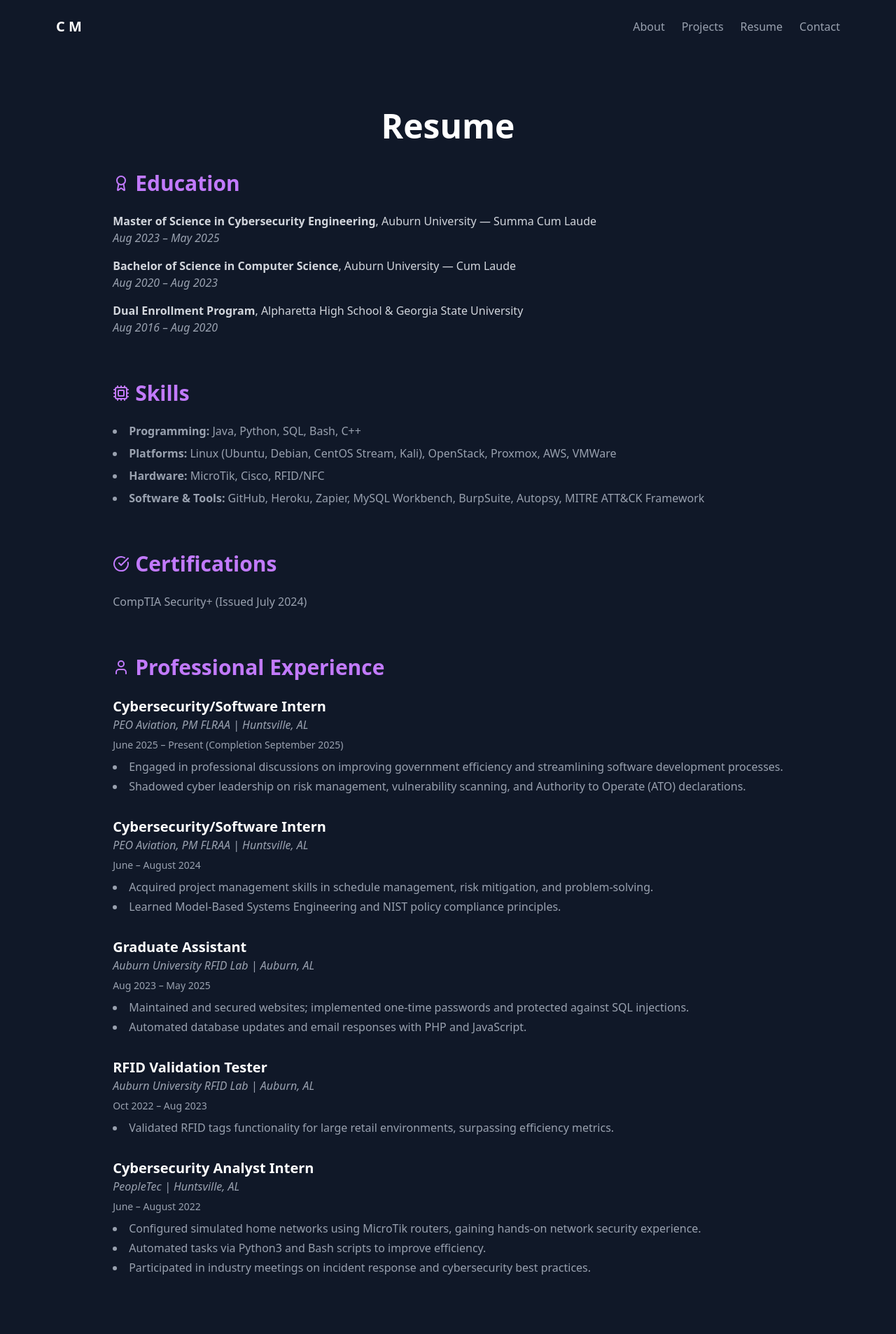
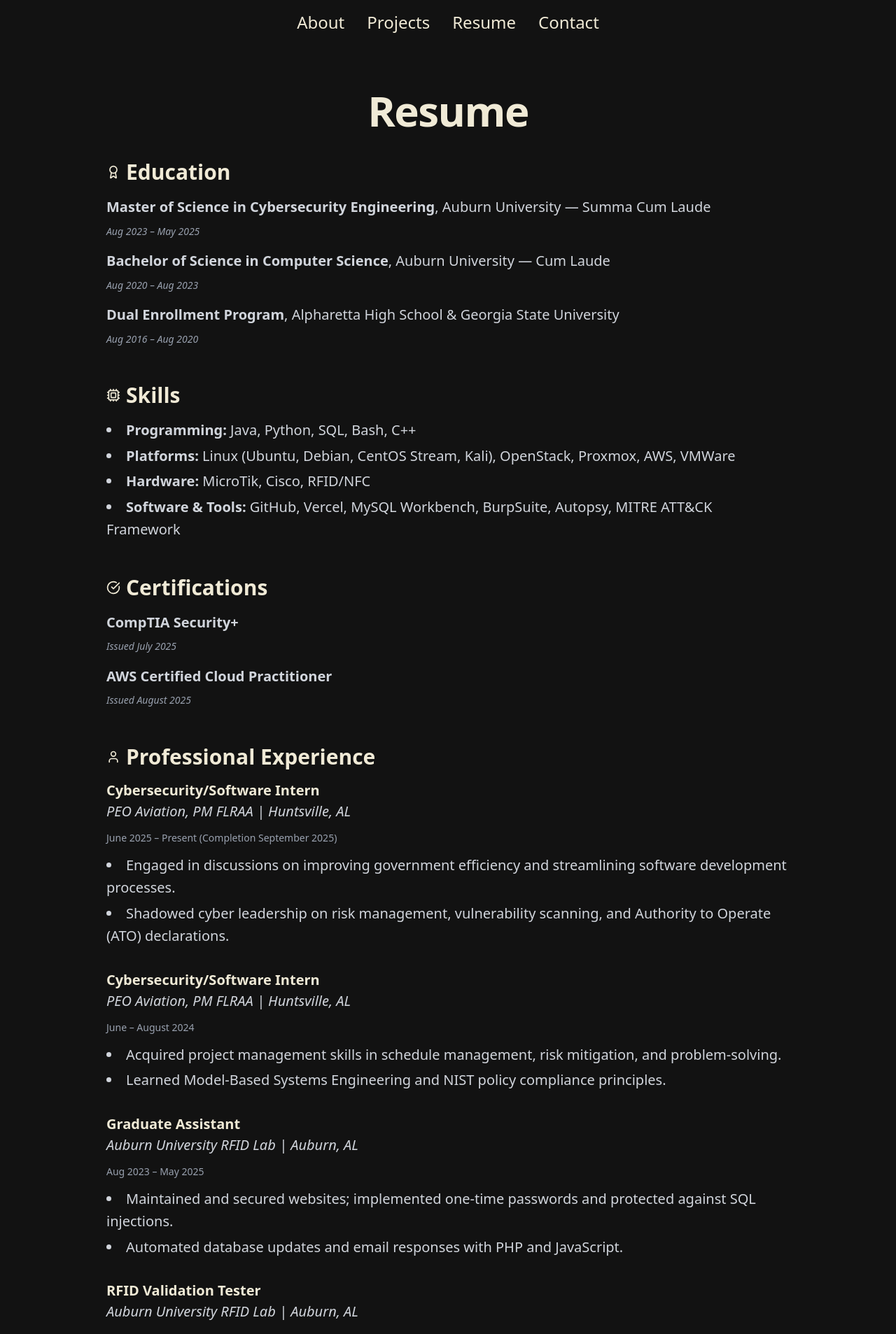
Before and after one commit to CarsonMelton/Personal-Site, a Next.js app: page /resume in a window 1280 px wide. Shown: the top 1907 px of the page at 70% size. Built offline with nearby package versions, Linux system fonts and the light colour scheme.

Commit message:
Website Redesign

```diff
--- a/src/app/layout.tsx
+++ b/src/app/layout.tsx
@@ -1,11 +1,11 @@
-import './globals.css'
+import "./globals.css";
 
 export default function RootLayout({ children }: { children: React.ReactNode }) {
   return (
     <html lang="en">
-      <body className="bg-gray-50 text-gray-900 font-sans">
+      <body className="bg-[#121212] text-[#F0EAD6] font-sans antialiased">
         {children}
       </body>
     </html>
-  )
+  );
 }
--- a/src/app/page.tsx
+++ b/src/app/page.tsx
@@ -1,151 +1,33 @@
-import React from 'react';
-import {
-  ArrowRight,
-  Github,
-  Linkedin,
-  Mail,
-  Shield,
-  Award,
-  Code,
-  User,
-  FileText,
-  MessageCircle,
-} from 'lucide-react';
-
-import Navbar from '@/components/Navbar';
-import Footer from '@/components/Footer';
+import React from "react";
+import Navbar from "@/components/Navbar"
+import { Github, Linkedin, Mail } from "lucide-react";
 
 export default function HomePage() {
   return (
-    <div className="min-h-screen bg-gray-900 flex flex-col">
+    <div className="min-h-screen flex flex-col">
+      {/* Navbar */}
       <Navbar />
 
-      {/* Hero Section */}
-      <section className="py-32 flex-grow animate-fadeIn">
-        <div className="max-w-4xl mx-auto px-4 sm:px-6 lg:px-8 text-center">
-          <h1 className="text-5xl md:text-7xl font-bold text-white mb-6">
-            Hi, I&apos;m <span className="text-purple-400">Carson Melton</span>
-          </h1>
-          <p className="text-xl md:text-2xl text-gray-300 mb-6 max-w-3xl mx-auto">
-            Cybersecurity Engineer with interests in cloud security, automation, and AI.
-          </p>
-
-          {/* Credentials */}
-          <div className="flex items-center justify-center gap-8 mb-12 text-gray-400">
-            <div className="flex items-center gap-2">
-              <Shield className="w-5 h-5 text-purple-400" />
-              <span>Secret Clearance</span>
-            </div>
-            <div className="flex items-center gap-2">
-              <Award className="w-5 h-5 text-purple-400" />
-              <span>CompTIA Security+</span>
-            </div>
-          </div>
-
-          {/* CTA Buttons */}
-          <div className="flex flex-col sm:flex-row gap-4 justify-center mb-16">
-            <a
-              href="/projects"
-              className="bg-purple-500 hover:bg-purple-600 text-white px-8 py-4 rounded-lg font-medium transition-colors flex items-center justify-center gap-2 text-lg"
-            >
-              View My Projects
-              <ArrowRight className="w-5 h-5" />
-            </a>
-            <a
-              href="/contact"
-              className="border border-gray-600 hover:border-purple-400 text-gray-300 hover:text-purple-400 px-8 py-4 rounded-lg font-medium transition-colors text-lg"
-            >
-              Get In Touch
-            </a>
-          </div>
-
-          {/* Social Links */}
-          <div className="flex justify-center space-x-8 mb-16">
-            <a href="https://github.com/CarsonMelton" className="text-gray-400 hover:text-purple-400 transition-colors">
-              <Github className="w-7 h-7" />
-            </a>
-            <a href="https://linkedin.com/in/carson-melton-60536122a" className="text-gray-400 hover:text-purple-400 transition-colors">
-              <Linkedin className="w-7 h-7" />
-            </a>
-            <a href="mailto:carsonmelton5@gmail.com" className="text-gray-400 hover:text-purple-400 transition-colors">
-              <Mail className="w-7 h-7" />
-            </a>
-          </div>
+      {/* Hero */}
+      <section id="home" className="flex-grow flex flex-col justify-center items-center text-center px-6 pt-32">
+        <h1 className="text-6xl md:text-7xl font-bold mb-6 tracking-tight">
+          Carson Melton
+        </h1>
+        <p className="text-xl md:text-2xl text-gray-400 max-w-2xl mb-10 leading-relaxed">
+          Cybersecurity Engineer with a passion for Cloud Security, DevSecOps, and AI.
+        </p>
+        <div className="flex justify-center space-x-8">
+          <a href="https://github.com/CarsonMelton" className="hover:text-white">
+            <Github className="w-8 h-8" />
+          </a>
+          <a href="https://linkedin.com/in/carson-melton-60536122a" className="hover:text-white">
+            <Linkedin className="w-8 h-8" />
+          </a>
+          <a href="mailto:carsonmelton5@gmail.com" className="hover:text-white">
+            <Mail className="w-8 h-8" />
+          </a>
         </div>
       </section>
-
-      {/* Quick Navigation Cards */}
-      <section className="py-16 bg-gray-800 animate-fadeIn">
-        <div className="max-w-6xl mx-auto px-4 sm:px-6 lg:px-8">
-          <h2 className="text-3xl font-bold text-white text-center mb-12">
-            Explore My Work
-          </h2>
-
-          <div className="grid md:grid-cols-2 lg:grid-cols-4 gap-6">
-            <a
-              href="/about"
-              className="group bg-gray-900 rounded-xl p-6 border border-gray-700 hover:border-purple-500 transition-all duration-300 hover:-translate-y-1"
-            >
-              <div className="text-purple-400 mb-4">
-                <User className="w-8 h-8" />
-              </div>
-              <h3 className="text-xl font-bold text-white mb-3 group-hover:text-purple-400 transition-colors">
-                About Me
-              </h3>
-              <p className="text-gray-400 text-sm">
-                Learn about my education, experience, and journey in cybersecurity.
-              </p>
-            </a>
-
-            <a
-              href="/projects"
-              className="group bg-gray-900 rounded-xl p-6 border border-gray-700 hover:border-purple-500 transition-all duration-300 hover:-translate-y-1"
-            >
-              <div className="text-purple-400 mb-4">
-                <Code className="w-8 h-8" />
-              </div>
-              <h3 className="text-xl font-bold text-white mb-3 group-hover:text-purple-400 transition-colors">
-                Projects
-              </h3>
-              <p className="text-gray-400 text-sm">
-                Explore my cybersecurity projects and technical implementations.
-              </p>
-            </a>
-
-            <a
-              href="/resume"
-              className="group bg-gray-900 rounded-xl p-6 border border-gray-700 hover:border-purple-500 transition-all duration-300 hover:-translate-y-1"
-            >
-              <div className="text-purple-400 mb-4">
-                <FileText className="w-8 h-8" />
-              </div>
-              <h3 className="text-xl font-bold text-white mb-3 group-hover:text-purple-400 transition-colors">
-                Resume
-              </h3>
-              <p className="text-gray-400 text-sm">
-                View my complete professional experience and qualifications.
-              </p>
-            </a>
-
-            <a
-              href="/contact"
-              className="group bg-gray-900 rounded-xl p-6 border border-gray-700 hover:border-purple-500 transition-all duration-300 hover:-translate-y-1"
-            >
-              <div className="text-purple-400 mb-4">
-                <MessageCircle className="w-8 h-8" />
-              </div>
-              <h3 className="text-xl font-bold text-white mb-3 group-hover:text-purple-400 transition-colors">
-                Contact
-              </h3>
-              <p className="text-gray-400 text-sm">
-                Get in touch for potential opportunities.
-              </p>
-            </a>
-          </div>
-        </div>
-      </section>
-
-      <Footer />
     </div>
   );
 }
--- a/src/app/projects/page.tsx
+++ b/src/app/projects/page.tsx
@@ -1,25 +1,28 @@
-import React from 'react';
-import { Code } from 'lucide-react';
+import React from "react";
+import { Code } from "lucide-react";
 
-import Navbar from '@/components/Navbar';
-import Footer from '@/components/Footer';
+import Navbar from "@/components/Navbar";
 
 export default function ProjectsPage() {
   return (
-    <main className="min-h-screen bg-gray-900 flex flex-col">
+    <main className="min-h-screen flex flex-col bg-[#121212] text-[#F0EAD6]">
+      {/* Navbar */}
       <Navbar />
 
-      <section className="flex-grow py-16 px-4 sm:px-6 lg:px-8">
-        <div className="max-w-4xl mx-auto">
-          <h1 className="text-4xl font-bold text-purple-400 mb-12 text-center">Projects</h1>
+      {/* Projects Section */}
+      <section className="flex-grow flex flex-col justify-start px-6 pt-32 pb-16">
+        <div className="max-w-3xl mx-auto text-center">
+          <h1 className="text-6xl md:text-7xl font-bold mb-16 tracking-tight">
+            Projects
+          </h1>
 
-          <div className="space-y-12 text-gray-300">
+          <div className="space-y-16 text-left text-xl md:text-2xl leading-relaxed">
             {/* LiDAR Project */}
             <div>
-              <h2 className="text-2xl font-semibold text-white mb-2">LiDAR Phantom Point Simulation</h2>
-              <p className="text-gray-400 italic mb-2">Capstone Project – Spring 2025</p>
-              <ul className="list-disc list-inside space-y-2">
-                <li>Developed a simulation environment using CARLA 0.10.0 and Unreal Engine 5 to replicate scenarios for autonomous vehicles.</li>
+              <h2 className="text-3xl font-semibold mb-2">LiDAR Phantom Point Simulation</h2>
+              <p className="text-gray-400 italic mb-4">Capstone Project – Spring 2025</p>
+              <ul className="list-disc list-inside space-y-2 text-gray-300">
+                <li>Developed a simulation environment using CARLA 0.10.0 and Unreal Engine 5 for autonomous vehicle scenarios.</li>
                 <li>Processed LiDAR point cloud data to implement object detection and adaptive braking methods.</li>
                 <li>Introduced probabilistic phantom point generation affecting LiDAR sensor accuracy and safety measures.</li>
                 <li>Visualized raw LiDAR data using Open3D and Numpy for sensor accuracy evaluation.</li>
@@ -28,9 +31,9 @@ export default function ProjectsPage() {
 
             {/* AI Phishing Project */}
             <div>
-              <h2 className="text-2xl font-semibold text-white mb-2">AI-Generated Phishing Email Detection</h2>
-              <p className="text-gray-400 italic mb-2">Advanced Computer and Network Security – Spring 2025</p>
-              <ul className="list-disc list-inside space-y-2">
+              <h2 className="text-3xl font-semibold mb-2">AI-Generated Phishing Email Detection</h2>
+              <p className="text-gray-400 italic mb-4">Advanced Computer and Network Security – Spring 2025</p>
+              <ul className="list-disc list-inside space-y-2 text-gray-300">
                 <li>Generated phishing and legitimate datasets using OpenAI and Anthropic APIs with varied prompts.</li>
                 <li>Developed preprocessing and vectorization methods to enhance machine learning inputs.</li>
                 <li>Trained models (naïve Bayes, logistic regression, random forest) using sklearn and pandas.</li>
@@ -38,10 +41,18 @@ export default function ProjectsPage() {
               </ul>
             </div>
           </div>
+
+          {/* Back to Home Button */}
+          <div className="mt-16">
+            <a
+              href="/"
+              className="px-6 py-3 bg-[#F0EAD6] text-[#121212] rounded-md text-lg hover:bg-gray-300 transition"
+            >
+              Back to Home
+            </a>
+          </div>
         </div>
       </section>
-
-      <Footer />
     </main>
   );
 }
--- a/src/app/resume/page.tsx
+++ b/src/app/resume/page.tsx
@@ -1,96 +1,101 @@
-import React from 'react';
+import React from "react";
 import {
   Award,
   Cpu,
-  FileText,
-  Code,
   User,
-  Terminal,
-  Calendar,
   CheckCircle,
-} from 'lucide-react';
+} from "lucide-react";
 
-import Navbar from '@/components/Navbar';
-import Footer from '@/components/Footer';
+import Navbar from "@/components/Navbar";
 
 export default function ResumePage() {
   return (
-    <div className="min-h-screen bg-gray-900 flex flex-col">
+    <div className="min-h-screen flex flex-col bg-[#121212] text-[#F0EAD6]">
+      {/* Navbar */}
       <Navbar />
 
-      <main className="flex-grow max-w-5xl mx-auto px-6 py-20 text-gray-300">
-        <h1 className="text-5xl font-bold text-white mb-10 text-center">
+      <main className="flex-grow max-w-5xl mx-auto px-6 pt-32 pb-20">
+        {/* Page Header */}
+        <h1 className="text-5xl md:text-6xl font-bold mb-10 text-center tracking-tight">
           Resume
         </h1>
 
         {/* Education */}
-        <section className="mb-16">
-          <h2 className="text-3xl font-semibold text-purple-400 mb-6 flex items-center gap-2">
-            <Award className="w-6 h-6" />
+        <section className="mb-12">
+          <h2 className="text-2xl md:text-3xl font-semibold mb-4 flex items-center gap-2">
+            <Award className="w-5 h-5" />
             Education
           </h2>
-          <ul className="space-y-4">
+          <ul className="space-y-3 text-lg md:text-xl leading-relaxed text-gray-300">
             <li>
               <strong>Master of Science in Cybersecurity Engineering</strong>, Auburn University — Summa Cum Laude <br />
-              <span className="italic text-gray-400">Aug 2023 – May 2025</span>
+              <span className="italic text-gray-400 text-sm">Aug 2023 – May 2025</span>
             </li>
             <li>
               <strong>Bachelor of Science in Computer Science</strong>, Auburn University — Cum Laude <br />
-              <span className="italic text-gray-400">Aug 2020 – Aug 2023</span>
+              <span className="italic text-gray-400 text-sm">Aug 2020 – Aug 2023</span>
             </li>
             <li>
               <strong>Dual Enrollment Program</strong>, Alpharetta High School & Georgia State University <br />
-              <span className="italic text-gray-400">Aug 2016 – Aug 2020</span>
+              <span className="italic text-gray-400 text-sm">Aug 2016 – Aug 2020</span>
             </li>
           </ul>
         </section>
 
         {/* Skills */}
-        <section className="mb-16">
-          <h2 className="text-3xl font-semibold text-purple-400 mb-6 flex items-center gap-2">
-          <Cpu className="w-6 h-6" />
-          Skills
+        <section className="mb-12">
+          <h2 className="text-2xl md:text-3xl font-semibold mb-4 flex items-center gap-2">
+            <Cpu className="w-5 h-5" />
+            Skills
           </h2>
-          <ul className="list-disc list-inside text-gray-400 space-y-2">
+          <ul className="list-disc list-inside text-gray-300 text-lg md:text-xl space-y-1 leading-relaxed">
             <li><strong>Programming:</strong> Java, Python, SQL, Bash, C++</li>
             <li><strong>Platforms:</strong> Linux (Ubuntu, Debian, CentOS Stream, Kali), OpenStack, Proxmox, AWS, VMWare</li>
             <li><strong>Hardware:</strong> MicroTik, Cisco, RFID/NFC</li>
-            <li><strong>Software & Tools:</strong> GitHub, Heroku, Zapier, MySQL Workbench, BurpSuite, Autopsy, MITRE ATT&CK Framework</li>
+            <li><strong>Software & Tools:</strong> GitHub, Vercel, MySQL Workbench, BurpSuite, Autopsy, MITRE ATT&CK Framework</li>
           </ul>
         </section>
 
-
         {/* Certifications */}
-        <section className="mb-16">
-          <h2 className="text-3xl font-semibold text-purple-400 mb-6 flex items-center gap-2">
-            <CheckCircle className="w-6 h-6" />
+        <section className="mb-12">
+          <h2 className="text-2xl md:text-3xl font-semibold mb-4 flex items-center gap-2">
+            <CheckCircle className="w-5 h-5" />
             Certifications
           </h2>
-          <p className="text-gray-400">CompTIA Security+ (Issued July 2024)</p>
+          <ul className="space-y-3 text-lg md:text-xl leading-relaxed text-gray-300">
+            <li>
+              <strong>CompTIA Security+</strong><br />
+              <span className="italic text-gray-400 text-sm">Issued July 2025</span>
+            </li>
+            <li>
+              <strong>AWS Certified Cloud Practitioner</strong><br />
+              <span className="italic text-gray-400 text-sm">Issued August 2025</span>
+            </li>
+          </ul>
         </section>
 
         {/* Experience */}
-        <section className="mb-16">
-          <h2 className="text-3xl font-semibold text-purple-400 mb-6 flex items-center gap-2">
-            <User className="w-6 h-6" />
+        <section className="mb-12">
+          <h2 className="text-2xl md:text-3xl font-semibold mb-4 flex items-center gap-2">
+            <User className="w-5 h-5" />
             Professional Experience
           </h2>
 
-          <div className="space-y-8 text-gray-400">
+          <div className="space-y-8 text-gray-300 text-lg md:text-xl leading-relaxed">
             <div>
-              <h3 className="text-xl font-bold text-white">Cybersecurity/Software Intern</h3>
+              <h3 className="text-xl font-bold text-[#F0EAD6]">Cybersecurity/Software Intern</h3>
               <p className="italic mb-1">PEO Aviation, PM FLRAA | Huntsville, AL</p>
-              <span className="text-sm">June 2025 – Present (Completion September 2025)</span>
+              <span className="text-gray-400 text-sm">June 2025 – Present (Completion September 2025)</span>
               <ul className="list-disc list-inside mt-2 space-y-1">
-                <li>Engaged in professional discussions on improving government efficiency and streamlining software development processes.</li>
+                <li>Engaged in discussions on improving government efficiency and streamlining software development processes.</li>
                 <li>Shadowed cyber leadership on risk management, vulnerability scanning, and Authority to Operate (ATO) declarations.</li>
               </ul>
             </div>
 
             <div>
-              <h3 className="text-xl font-bold text-white">Cybersecurity/Software Intern</h3>
+              <h3 className="text-xl font-bold text-[#F0EAD6]">Cybersecurity/Software Intern</h3>
               <p className="italic mb-1">PEO Aviation, PM FLRAA | Huntsville, AL</p>
-              <span className="text-sm">June – August 2024</span>
+              <span className="text-gray-400 text-sm">June – August 2024</span>
               <ul className="list-disc list-inside mt-2 space-y-1">
                 <li>Acquired project management skills in schedule management, risk mitigation, and problem-solving.</li>
                 <li>Learned Model-Based Systems Engineering and NIST policy compliance principles.</li>
@@ -98,9 +103,9 @@ export default function ResumePage() {
             </div>
 
             <div>
-              <h3 className="text-xl font-bold text-white">Graduate Assistant</h3>
+              <h3 className="text-xl font-bold text-[#F0EAD6]">Graduate Assistant</h3>
               <p className="italic mb-1">Auburn University RFID Lab | Auburn, AL</p>
-              <span className="text-sm">Aug 2023 – May 2025</span>
+              <span className="text-gray-400 text-sm">Aug 2023 – May 2025</span>
               <ul className="list-disc list-inside mt-2 space-y-1">
                 <li>Maintained and secured websites; implemented one-time passwords and protected against SQL injections.</li>
                 <li>Automated database updates and email responses with PHP and JavaScript.</li>
@@ -108,18 +113,18 @@ export default function ResumePage() {
             </div>
 
             <div>
-              <h3 className="text-xl font-bold text-white">RFID Validation Tester</h3>
+              <h3 className="text-xl font-bold text-[#F0EAD6]">RFID Validation Tester</h3>
               <p className="italic mb-1">Auburn University RFID Lab | Auburn, AL</p>
-              <span className="text-sm">Oct 2022 – Aug 2023</span>
+              <span className="text-gray-400 text-sm">Oct 2022 – Aug 2023</span>
               <ul className="list-disc list-inside mt-2 space-y-1">
                 <li>Validated RFID tags functionality for large retail environments, surpassing efficiency metrics.</li>
               </ul>
             </div>
 
             <div>
-              <h3 className="text-xl font-bold text-white">Cybersecurity Analyst Intern</h3>
+              <h3 className="text-xl font-bold text-[#F0EAD6]">Cybersecurity Analyst Intern</h3>
               <p className="italic mb-1">PeopleTec | Huntsville, AL</p>
-              <span className="text-sm">June – August 2022</span>
+              <span className="text-gray-400 text-sm">June – August 2022</span>
               <ul className="list-disc list-inside mt-2 space-y-1">
                 <li>Configured simulated home networks using MicroTik routers, gaining hands-on network security experience.</li>
                 <li>Automated tasks via Python3 and Bash scripts to improve efficiency.</li>
@@ -128,9 +133,17 @@ export default function ResumePage() {
             </div>
           </div>
         </section>
+
+        {/* Back to Home Button */}
+        <div className="mt-16 text-center">
+          <a
+            href="/"
+            className="px-6 py-3 bg-[#F0EAD6] text-[#121212] rounded-md text-lg hover:bg-gray-300 transition"
+          >
+            Back to Home
+          </a>
+        </div>
       </main>
-
-      <Footer />
     </div>
   );
 }
--- a/src/components/Navbar.tsx
+++ b/src/components/Navbar.tsx
@@ -1,21 +1,15 @@
-import Link from "next/link";
-import { Github, Linkedin, Mail } from "lucide-react";
+import React from 'react';
+import Link from 'next/link';
 
 export default function Navbar() {
   return (
-    <header className="bg-gray-900 py-6">
-      <div className="max-w-6xl mx-auto px-4 flex justify-between items-center">
-        <Link href="/" className="text-xl font-bold text-white hover:text-purple-400 transition-colors">
-          C M
-        </Link>
-
-        <nav className="flex items-center space-x-6 text-gray-400">
-          <Link href="/about" className="hover:text-purple-400 transition-colors">About</Link>
-          <Link href="/projects" className="hover:text-purple-400 transition-colors">Projects</Link>
-          <Link href="/resume" className="hover:text-purple-400 transition-colors">Resume</Link>
-          <Link href="/contact" className="hover:text-purple-400 transition-colors">Contact</Link>
-        </nav>
-      </div>
-    </header>
+    <nav className="w-full fixed top-0 bg-[#121212] px-8 py-4 flex justify-center items-center z-50">
+        <div className="space-x-8 text-2xl">
+          <a href="/about" className="hover:text-white transition-colors">About</a>
+          <a href="/projects" className="hover:text-white transition-colors">Projects</a>
+          <a href="/resume" className="hover:text-white transition-colors">Resume</a>
+          <a href="/contact" className="hover:text-white transition-colors">Contact</a>
+        </div>
+      </nav>
   );
 }
```
Also changed, not shown: src/app/about/page.tsx (+29 -17 lines), src/app/contact/page.tsx (+37 -34 lines), src/components/Footer.tsx (deleted, +0 -7 lines).
